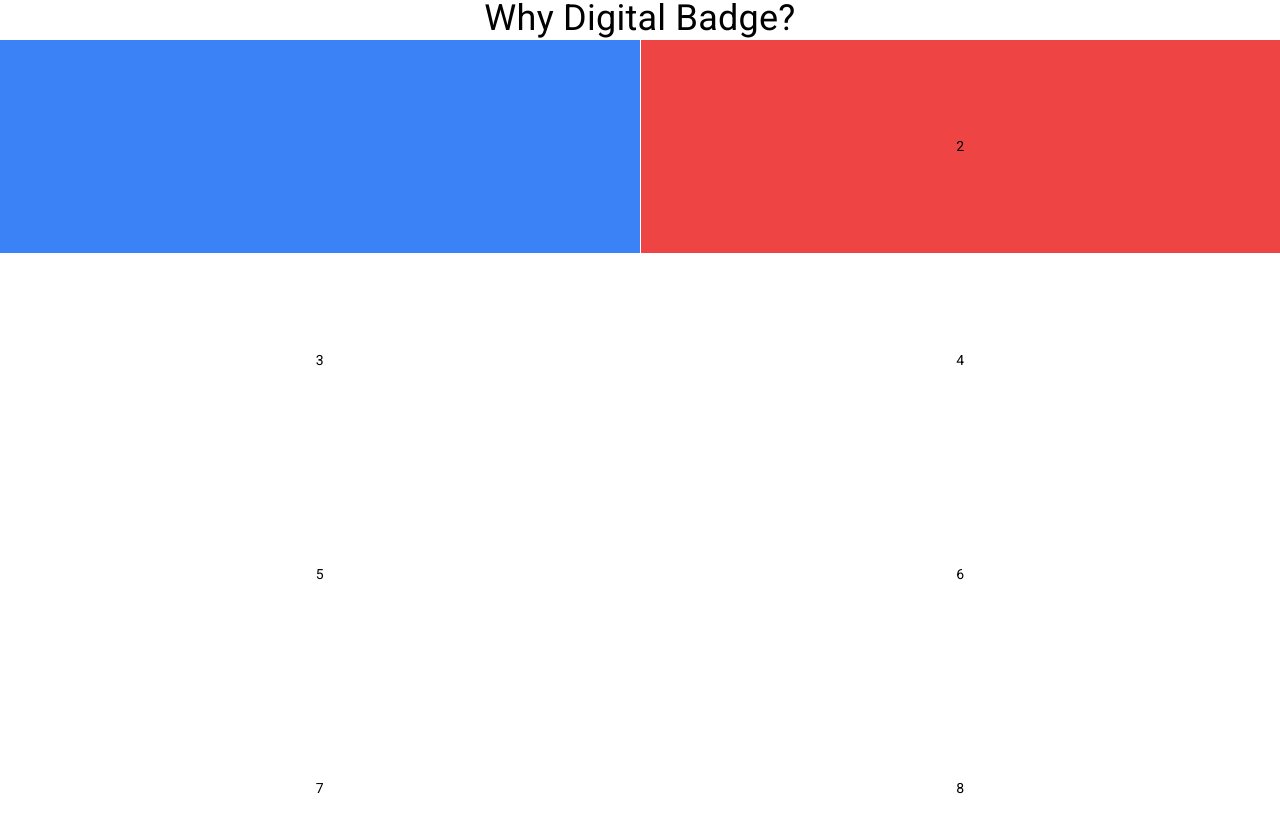
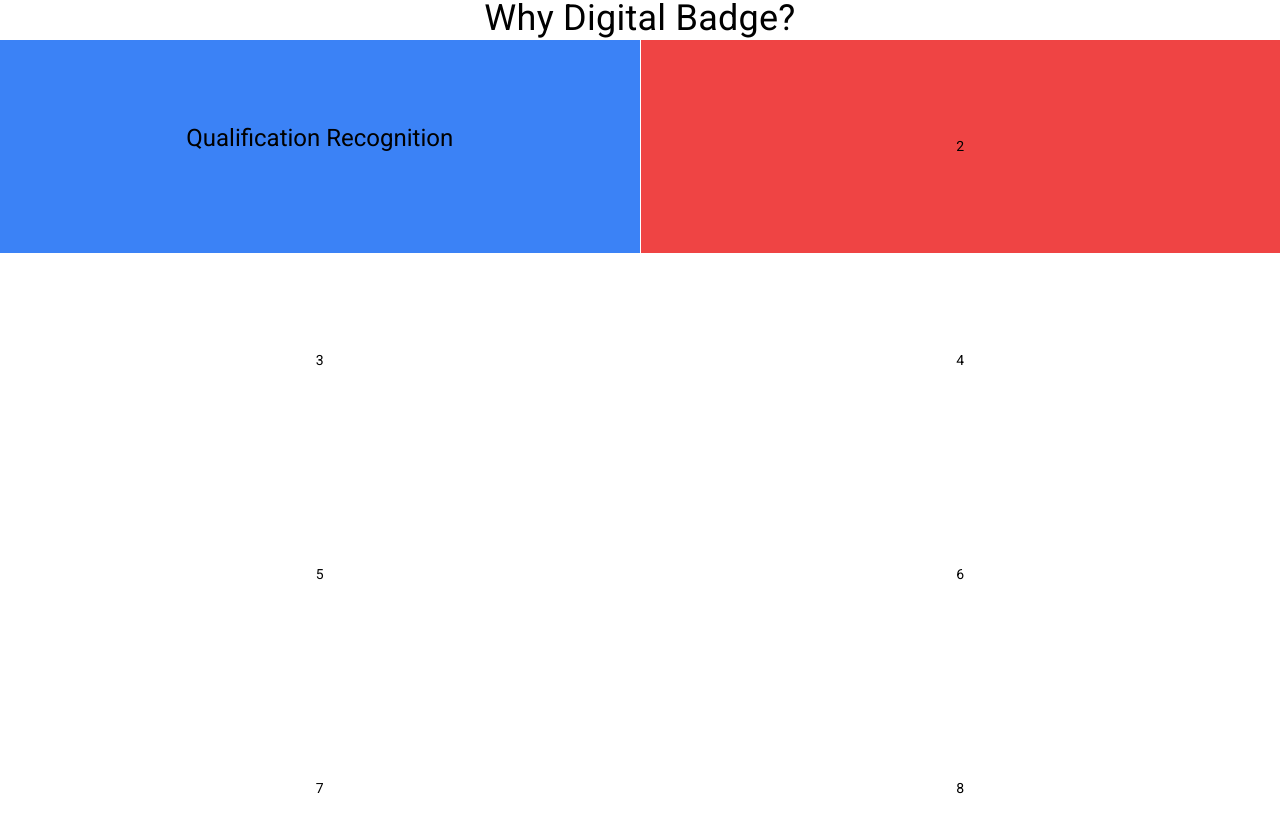
Before and after one commit to love2007-web/CertificationSite, an Angular app: page / in a window 1280 px wide. Shown: the part 860-1692 px from the top of the page. Built offline with nearby package versions, Linux system fonts and the light colour scheme.

Commit message:
Update why component HTML to include Qualification Recognition

```diff
--- a/src/app/Components/why/why.component.html
+++ b/src/app/Components/why/why.component.html
@@ -7,7 +7,12 @@
     <div>
         <mat-grid-list cols="2" rowHeight="3:1">
             <mat-grid-tile class="bg-blue-500">
-
+                    <div></div>
+                    <div>
+                        <h1>
+                            Qualification Recognition
+                        </h1>
+                    </div>
             </mat-grid-tile>
             <mat-grid-tile class="bg-red-500">2</mat-grid-tile>
             <mat-grid-tile>3</mat-grid-tile>
```
